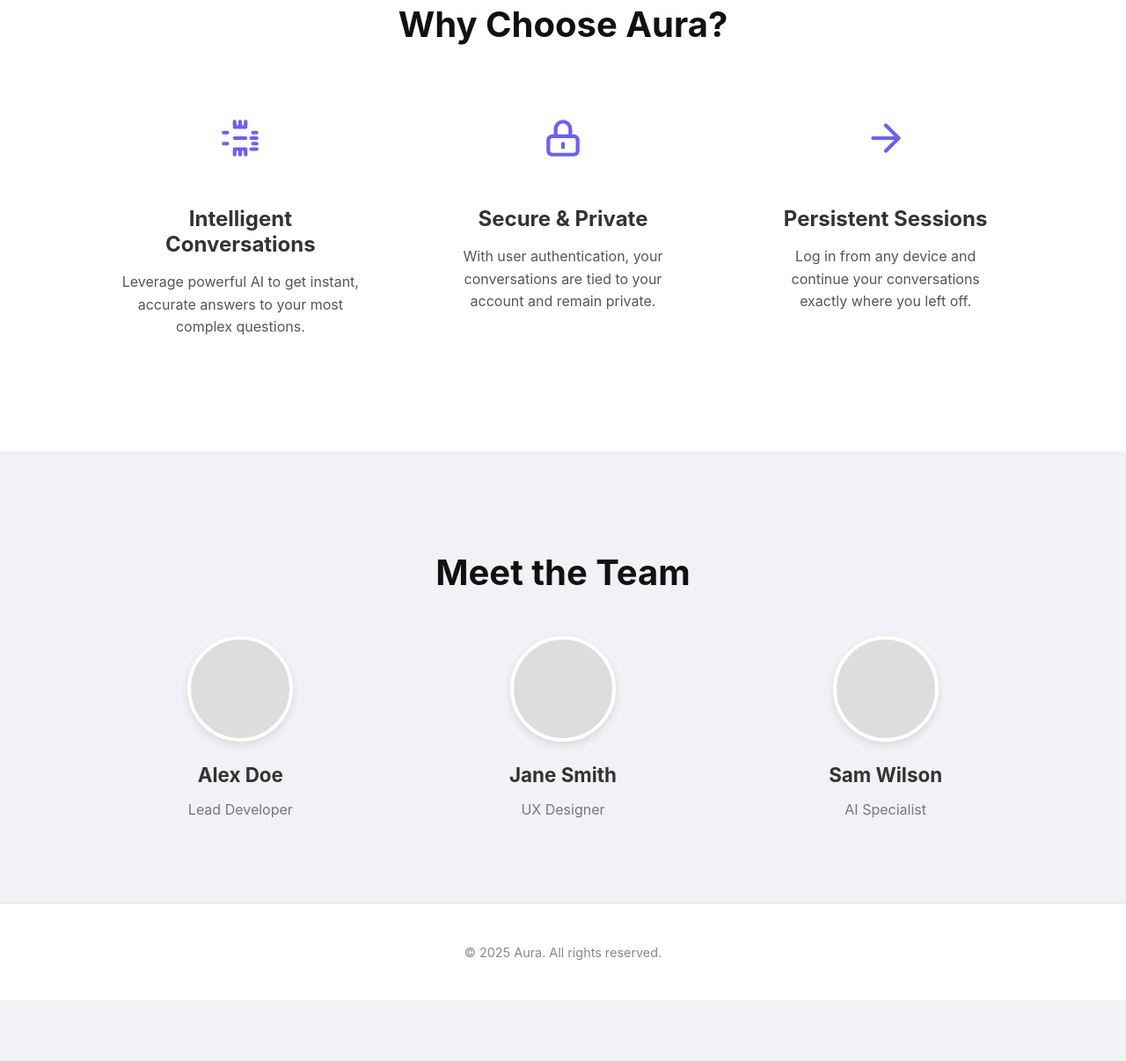
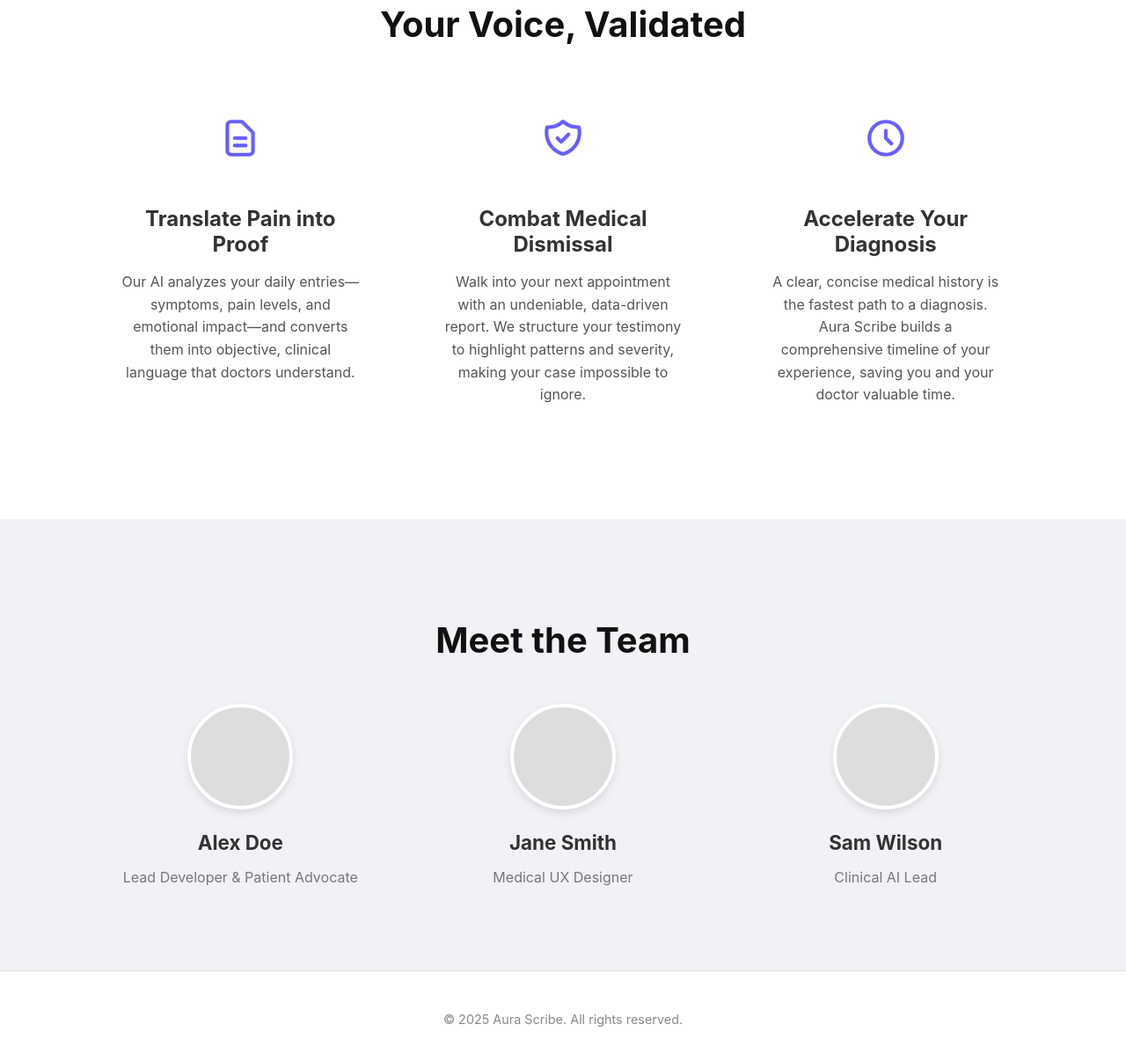
Before and after one commit to fnqureshi/aura-health-2, a website: page public/landing.html in a window 1280 px wide. Shown: the part 910-2116 px from the top of the page at 88% size. Before the commit the page ends 2047 px from the top, so only its background shows below. Drawn offline with Linux system fonts and the light colour scheme.

Commit message:
Revise landing page for Aura Scribe branding
Updated the landing page to reflect the new mission and branding of Aura Scribe, including changes to the title, hero section, benefits section, team roles, and footer.

```diff
--- a/public/landing.html
+++ b/public/landing.html
@@ -3,49 +3,49 @@
 <head>
     <meta charset="UTF-8">
     <meta name="viewport" content="width=device-width, initial-scale=1.0">
-    <title>Welcome to Aura</title>
+    <title>Aura Scribe | End Medical Dismissal</title>
     <link rel="stylesheet" href="landing.css">
 </head>
 <body>
 
-    <!-- Hero Section: The first thing users see -->
+    <!-- Hero Section: Updated for the new mission -->
     <header class="hero">
         <div class="container">
-            <h1 class="hero-title">Welcome to Aura</h1>
-            <p class="hero-subtitle">Your intelligent chat assistant, ready to help you with any task. Secure, responsive, and always available.</p>
-            <a href="/app" class="cta-button">Launch App</a>
+            <h1 class="hero-title">Aura Scribe</h1>
+            <p class="hero-subtitle">Stop being told "it's all in your head." Aura Scribe transforms your daily pain journals and emotional experiences into the structured, clinical documentation needed to get the diagnosis and care you deserve.</p>
+            <a href="/app" class="cta-button">Launch Scribe</a>
         </div>
     </header>
 
     <main>
-        <!-- Benefits Section: Explains the value of the app -->
+        <!-- Benefits Section: Rewritten to show specific value to patients -->
         <section class="benefits">
             <div class="container">
-                <h2 class="section-title">Why Choose Aura?</h2>
+                <h2 class="section-title">Your Voice, Validated</h2>
                 <div class="benefits-grid">
                     <!-- Benefit 1 -->
                     <div class="benefit-card">
-                        <svg class="benefit-icon" xmlns="http://www.w3.org/2000/svg" fill="none" viewBox="0 0 24 24" stroke="currentColor"><path stroke-linecap="round" stroke-linejoin="round" stroke-width="2" d="M9 3v2m6-2v2M9 19v2m6-2v2M5 9H3m2 6H3m18-6h-2m2 6h-2M12 6V3m0 18v-3m6-6h3m-3 6h3M9 6h6M9 18h6m-6-6h6m-6 6h6"/></svg>
-                        <h3>Intelligent Conversations</h3>
-                        <p>Leverage powerful AI to get instant, accurate answers to your most complex questions.</p>
+                        <svg class="benefit-icon" xmlns="http://www.w3.org/2000/svg" fill="none" viewBox="0 0 24 24" stroke="currentColor"><path stroke-linecap="round" stroke-linejoin="round" stroke-width="2" d="M9 12h6m-6 4h6m2 5H7a2 2 0 01-2-2V5a2 2 0 012-2h5.586a1 1 0 01.707.293l5.414 5.414a1 1 0 01.293.707V19a2 2 0 01-2 2z" /></svg>
+                        <h3>Translate Pain into Proof</h3>
+                        <p>Our AI analyzes your daily entries—symptoms, pain levels, and emotional impact—and converts them into objective, clinical language that doctors understand.</p>
                     </div>
                     <!-- Benefit 2 -->
                     <div class="benefit-card">
-                        <svg class="benefit-icon" xmlns="http://www.w3.org/2000/svg" fill="none" viewBox="0 0 24 24" stroke="currentColor"><path stroke-linecap="round" stroke-linejoin="round" stroke-width="2" d="M12 15v2m-6 4h12a2 2 0 002-2v-6a2 2 0 00-2-2H6a2 2 0 00-2 2v6a2 2 0 002 2zm10-10V7a4 4 0 00-8 0v4h8z" /></svg>
-                        <h3>Secure & Private</h3>
-                        <p>With user authentication, your conversations are tied to your account and remain private.</p>
+                        <svg class="benefit-icon" xmlns="http://www.w3.org/2000/svg" fill="none" viewBox="0 0 24 24" stroke="currentColor"><path stroke-linecap="round" stroke-linejoin="round" stroke-width="2" d="M9 12l2 2 4-4m5.618-4.016A11.955 11.955 0 0112 2.944a11.955 11.955 0 01-8.618 3.04A12.02 12.02 0 003 9c0 5.591 3.824 10.29 9 11.622 5.176-1.332 9-6.03 9-11.622 0-1.042-.133-2.052-.382-3.016z" /></svg>
+                        <h3>Combat Medical Dismissal</h3>
+                        <p>Walk into your next appointment with an undeniable, data-driven report. We structure your testimony to highlight patterns and severity, making your case impossible to ignore.</p>
                     </div>
                     <!-- Benefit 3 -->
                     <div class="benefit-card">
-                        <svg class="benefit-icon" xmlns="http://www.w3.org/2000/svg" fill="none" viewBox="0 0 24 24" stroke="currentColor"><path stroke-linecap="round" stroke-linejoin="round" stroke-width="2" d="M5 12h14M12 5l7 7-7 7" /></svg>
-                        <h3>Persistent Sessions</h3>
-                        <p>Log in from any device and continue your conversations exactly where you left off.</p>
+                        <svg class="benefit-icon" xmlns="http://www.w3.org/2000/svg" fill="none" viewBox="0 0 24 24" stroke="currentColor"><path stroke-linecap="round" stroke-linejoin="round" stroke-width="2" d="M12 8v4l3 3m6-3a9 9 0 11-18 0 9 9 0 0118 0z" /></svg>
+                        <h3>Accelerate Your Diagnosis</h3>
+                        <p>A clear, concise medical history is the fastest path to a diagnosis. Aura Scribe builds a comprehensive timeline of your experience, saving you and your doctor valuable time.</p>
                     </div>
                 </div>
             </div>
         </section>
 
-        <!-- Team Section: Builds trust and introduces the creators -->
+        <!-- Team Section: Roles updated for relevance -->
         <section class="team">
             <div class="container">
                 <h2 class="section-title">Meet the Team</h2>
@@ -54,19 +54,19 @@
                     <div class="team-member">
                         <div class="team-photo"></div>
                         <h3>Alex Doe</h3>
-                        <p class="team-role">Lead Developer</p>
+                        <p class="team-role">Lead Developer & Patient Advocate</p>
                     </div>
                     <!-- Team Member 2 -->
                     <div class="team-member">
                         <div class="team-photo"></div>
                         <h3>Jane Smith</h3>
-                        <p class="team-role">UX Designer</p>
+                        <p class="team-role">Medical UX Designer</p>
                     </div>
                     <!-- Team Member 3 -->
                     <div class="team-member">
                         <div class="team-photo"></div>
                         <h3>Sam Wilson</h3>
-                        <p class="team-role">AI Specialist</p>
+                        <p class="team-role">Clinical AI Lead</p>
                     </div>
                 </div>
             </div>
@@ -74,7 +74,7 @@
     </main>
 
     <footer class="footer">
-        <p>&copy; 2025 Aura. All rights reserved.</p>
+        <p>&copy; 2025 Aura Scribe. All rights reserved.</p>
     </footer>
 
 </body>
```
